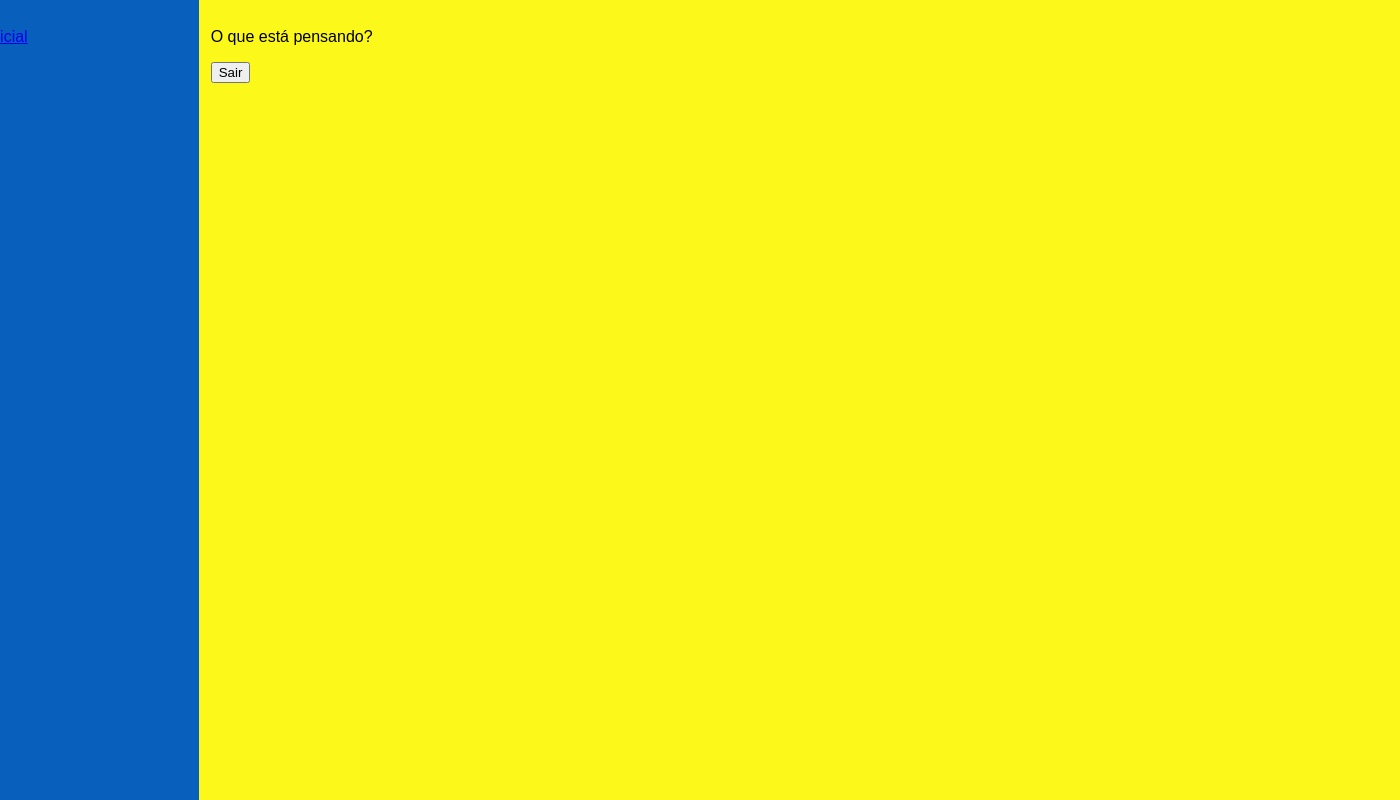
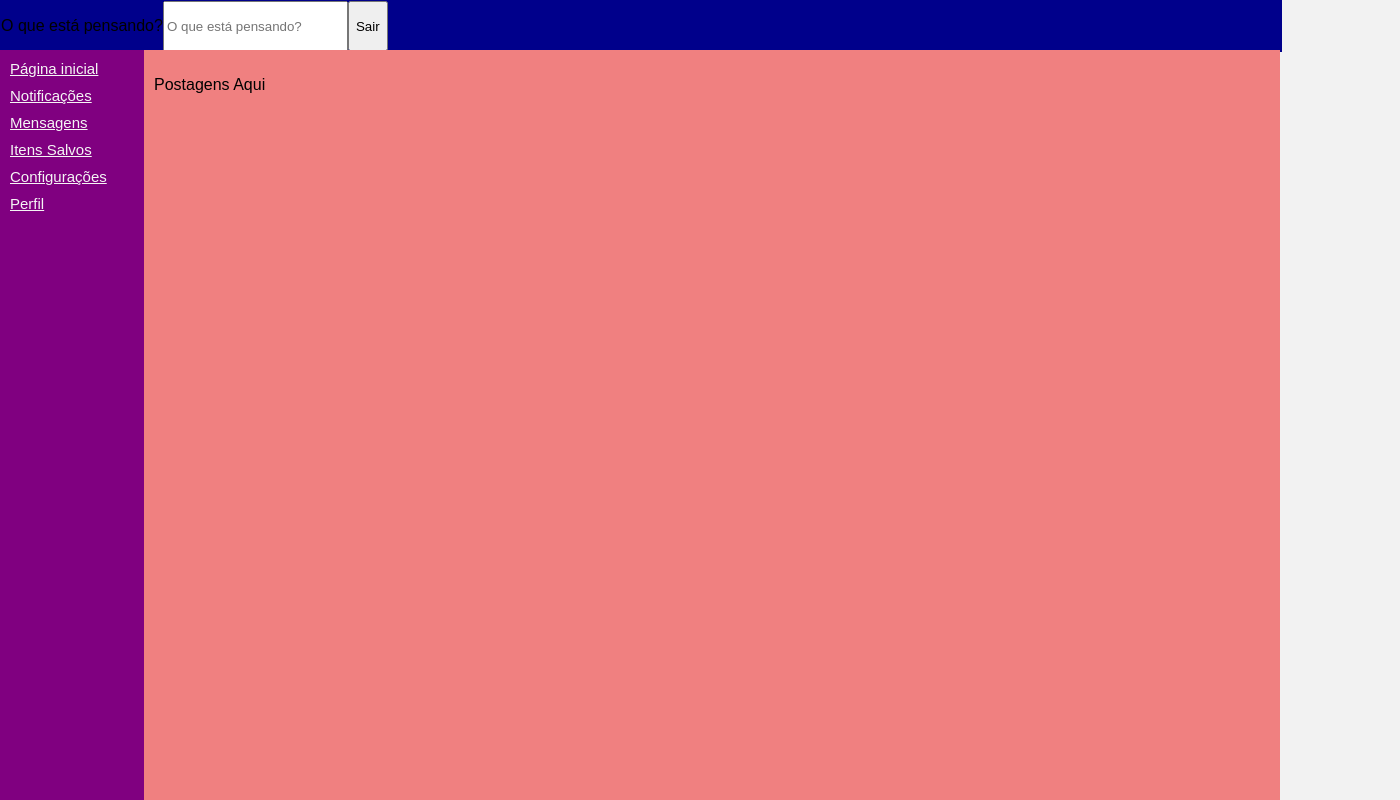
Before and after one commit to Caic-Mateus/community-app, a React (Vite) app in the folder Front-End/: page /feed in a window 1280 px wide. Shown: the whole page, 1400 px wide, since content can reach past the window. Built offline with nearby package versions, Linux system fonts and the light colour scheme.

Commit message:
Erro logout corrigido e Tela Feed

```diff
--- a/Front-End/src/components/Feed/feed.css
+++ b/Front-End/src/components/Feed/feed.css
@@ -8,20 +8,71 @@ body{
     align-items: center; /* Centralizar verticalmente */
     height: 100vh;
 }
-.feedStart{
-    padding: 12px;
-    width: 20%;
-    background-color: rgba(26, 252, 79, 0.375);
+.container{
+    position: absolute;
+    top: 0;
+    left: 0;
+    right: 0;
+    bottom: 0;
+    background-color: lightgreen;
 }
-.feedTop{
-    padding: 12px;
-    width: 80%;
-    background-color: rgb(252, 248, 26);
+.lineUnique{
+    width: 100%;
+    height: 50px; /* Ajuste a altura conforme necessário */
+    background-color: darkblue; /* Cor de fundo para visualização */
+    position: absolute;
+    display: flex;
+    top: 0;
+    left: 0;
+    padding: 1px;
 }
-.feedContainer{
+.line-unique .text {
+    margin-right: 20px; /* Espaçamento entre o texto e o input */
+    white-space: nowrap; /* Impedir quebra de linha no texto */
+}
+.line-unique input[type="text"] {
+    height: 30px;
+    width: 100%;
+    max-width: 300px;
+    padding: 5px 10px;
+    font-size: 16px;
+    border: 1px solid #ccc;
+    border-radius: 4px;
     display: flex;
-    justify-content: space-around;
-    width: 1519px;
-    height: 800px;
-    background-color: blue;
+    white-space: nowrap;
 }
+.content {
+    display: flex;
+    flex-direction: row;
+    width: 100%;
+    height: calc(100% - 50px); /* Subtrai a altura da line-unique */
+    position: absolute;
+    top: 50px;
+}
+.options {
+    width: 10%; /* Ajuste a largura conforme necessário */
+    background-color: purple; /* Cor de fundo para visualização */
+    padding: 10px; /* Apenas para visualização */
+}
+
+/* Estilos para a div feed */
+.feed {
+    width: 90%; /* Ajuste a largura conforme necessário */
+    background-color: lightcoral; /* Cor de fundo para visualização */
+    padding: 10px; /* Apenas para visualização */
+}
+/* Estilos para a lista dentro da div options */
+.options list {
+    list-style-type: disc; /* Tipo de marcador da lista */
+    padding-left: 20px; /* Espaço antes dos itens da lista */
+    margin: 0; /* Remove a margem padrão da lista */
+    padding: 0; /* Remove o preenchimento padrão da lista */
+}
+
+/* Estilos para os itens da lista */
+.options list a {
+    font-size: 15px; /* Tamanho do texto */
+    color: whitesmoke; /* Cor do texto */
+    margin-bottom: 10px; /* Espaçamento entre os itens da lista */
+    display: block; /* Garante que cada item seja exibido como bloco */
+}
--- a/Front-End/src/components/Feed/feed.jsx
+++ b/Front-End/src/components/Feed/feed.jsx
@@ -5,11 +5,17 @@ import PropTypes from 'prop-types';
 import Loading from '../loading/loading';
 import AuthService from '../services/AuthServices';
 
-
 function FeedIndex({ authService }) {
     const [isLoggingOut, setIsLoggingOut] = useState(false);
     const navigate = useNavigate();
 
+    FeedIndex.propTypes = {
+        authService: PropTypes.shape({
+            login: PropTypes.func.isRequired,
+            logout: PropTypes.func.isRequired,
+            recoverPassword: PropTypes.func.isRequired,
+        }).isRequired,
+    };
 
     const logout = async () => {
         setIsLoggingOut(true);
@@ -25,30 +31,30 @@ function FeedIndex({ authService }) {
 
 
     return (
-        <div className='feedContainer'>
-            <div className='feedStart'>
-                <ul>
-                    <li><a href='#'>Página Inicial</a></li>
-                    <li></li>
-                </ul>
+        <div className='container'>
+            <div className='lineUnique'>
+                <p>O que está pensando?</p>
+                <input type='text' placeholder='O que está pensando?'></input>
+                <button onClick={logout}>Sair</button>
             </div>
-            <div className='feedTop'>
-                <p>O que está pensando?</p>
-                <button className='clear' onClick={logout}>
-                    Sair
-                </button>
+            <div className='content'>
+            <div className='options'>
+                <list>
+                    <a href='http://localhost:5173/feed'>Página inicial</a>
+                    <a href='http://localhost:5173/feed' >Notificações</a>
+                    <a href='http://localhost:5173/feed'>Mensagens</a>
+                    <a href='http://localhost:5173/feed'>Itens Salvos</a>
+                    <a href='http://localhost:5173/feed'>Configurações</a>
+                    <a href='http://localhost:5173/feed'>Perfil</a>
+
+                </list>
             </div>
-            {isLoggingOut && <Loading />}
+            <div className='feed'>
+                <p>Postagens Aqui</p>
+            </div>
+            </div>
         </div>
     );
 }
 
-FeedIndex.propTypes = {
-      authService: PropTypes.shape({
-      login: PropTypes.func.isRequired,
-      logout: PropTypes.func.isRequired,
-      recoverPassword: PropTypes.func.isRequired,
-  }).isRequired,
-};
-
 export default FeedIndex;
--- a/Front-End/src/components/Login/login.css
+++ b/Front-End/src/components/Login/login.css
@@ -20,6 +20,7 @@ body {
 }
 
 .google-login-button {
+    margin-bottom: 0.5%;
     display: flex;
     align-items: center;
     background-color: #fff;
@@ -41,6 +42,7 @@ body {
 }
 
 .input-field {
+    margin-top: 2%;
     width: 40em;
     height: 2.5em;
     padding: 0.625em;
--- a/Front-End/src/components/Login/login.jsx
+++ b/Front-End/src/components/Login/login.jsx
@@ -88,9 +88,11 @@ LoginForm.propTypes = {
             && <div className='inputvalidation'>Senha é obrigatória</div>
         }
         <button type="button" className="input-field submit-button" disabled={!isEmailValid(form.email.value) || !form.password.value}  onClick = {login}>Entrar</button>
-        <button type="button" classname= "clear" disable={!isEmailValid(form.email.value)} onClick={recoverPassword}>Recuperar Senha</button>
     </form>
+    <div className="signup-text">
+    <a type="button" classname= "signup-text" disable={!isEmailValid(form.email.value)} onClick={recoverPassword}>Recuperar Senha</a>
     <div className="signup-text">Não tem uma conta? <a href="http://localhost:5173/cadastro">Inscreva-se</a></div>
+    </div>
     </div>
     {showLoading && <Loading/>}
     {
--- a/Front-End/src/components/services/AuthServices.jsx
+++ b/Front-End/src/components/services/AuthServices.jsx
@@ -15,8 +15,15 @@ export default class AuthService{
         return Promisse.reject(error);
     })
     }
-    logout(){
-        return auth.signOut();
+    logout() {
+        return auth.signOut()
+            .then(() => {
+                console.log('User logged out successfully');
+            })
+            .catch(error => {
+                console.log('Logout error', error);
+                return Promise.reject(error);
+            });
     }
     recoverPassword(email){
         return sendPasswordResetEmail(auth, email)
--- a/Front-End/src/pages/feed.jsx
+++ b/Front-End/src/pages/feed.jsx
@@ -1,10 +1,14 @@
 import React from 'react'
 import FeedIndex from '../components/Feed/feed'
+import AuthService from '../components/services/AuthServices';
+
+const authService = new AuthService();
+
 export function Feed() {
   return (
     <>
       <div>
-        <FeedIndex/>
+        <FeedIndex authService={authService}/>
       </div>
     </>
   )
```
Lines whose indentation alone changed are shown as unchanged.
